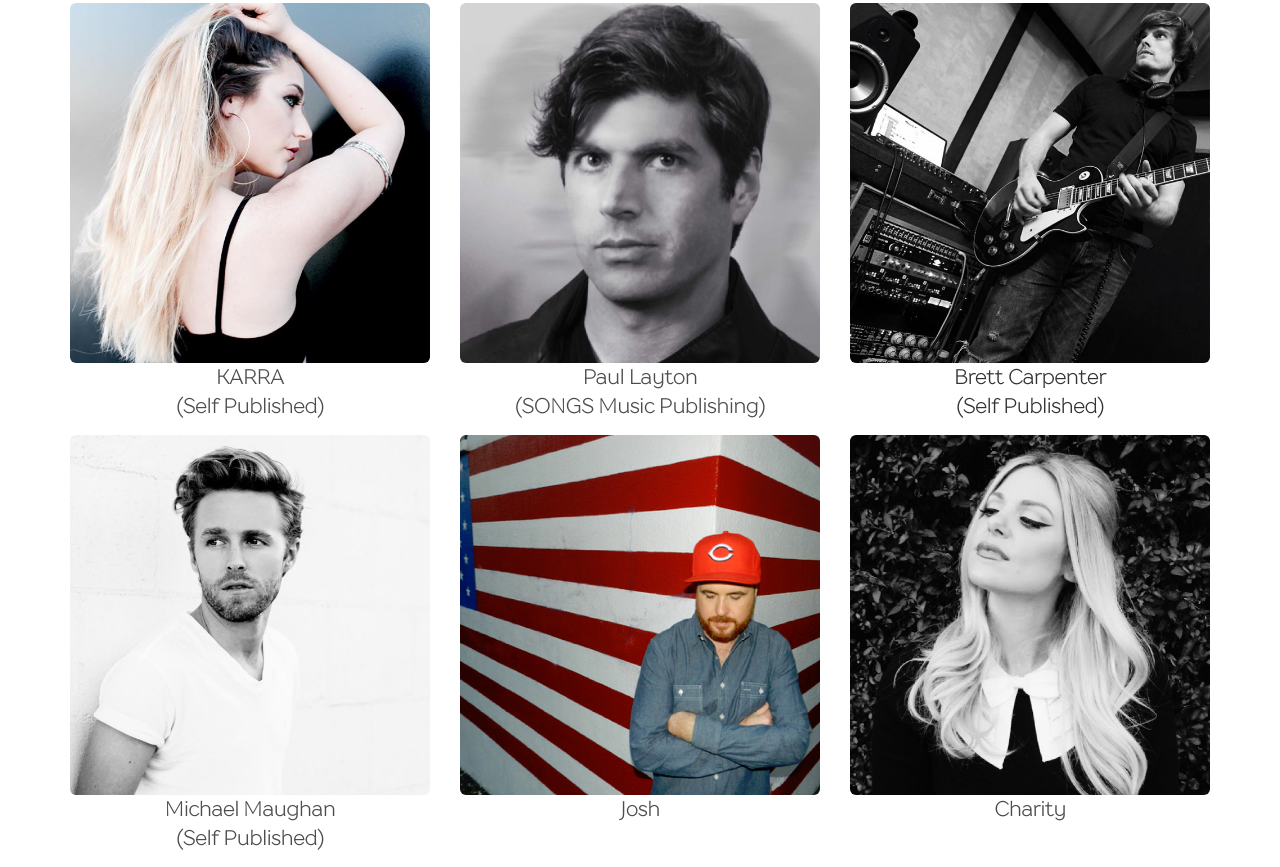
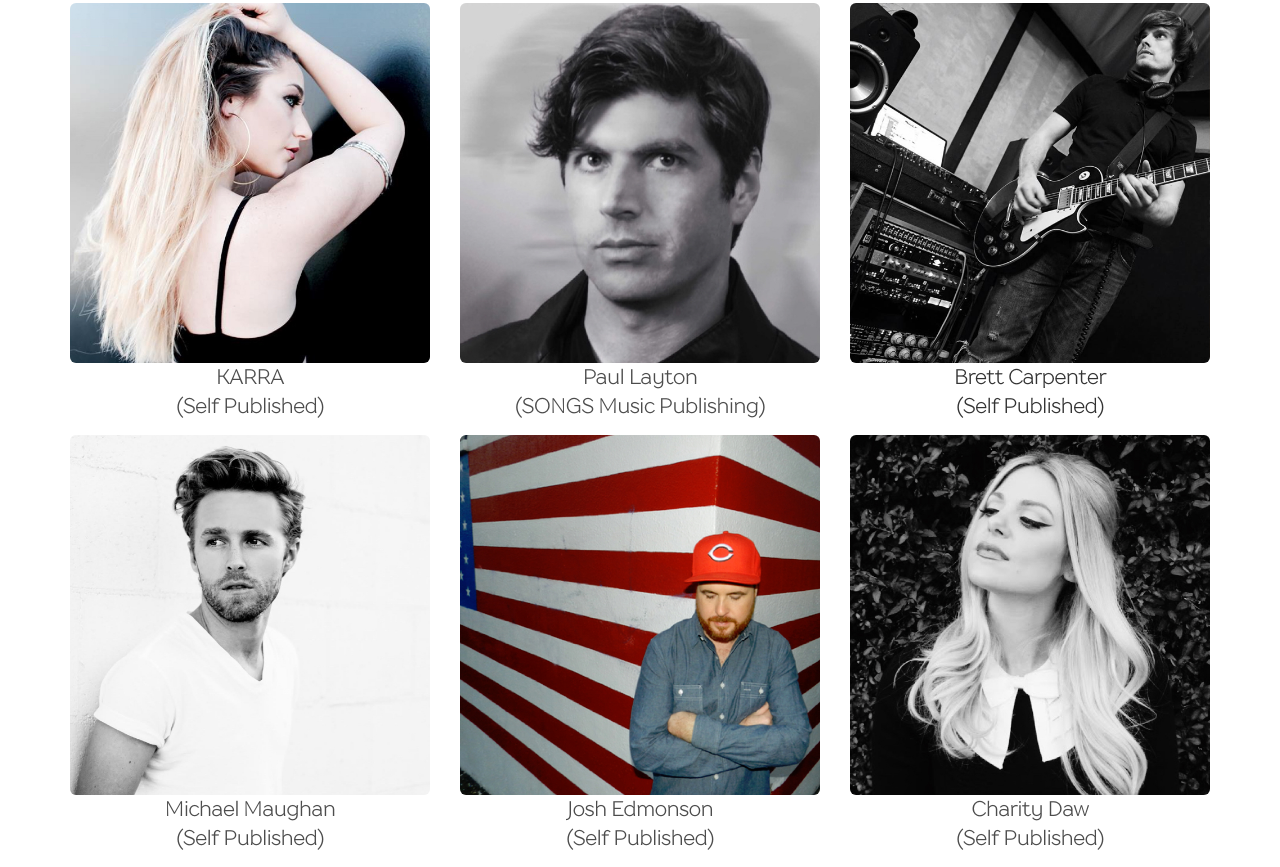
Before and after one commit to bcarpen6/bcarpen6.github.io, a plain HTML site: page clients.html in a window 1280 px wide. Shown: the part 1152-2019 px from the top of the page. Drawn offline with nearby package versions, Linux system fonts and the light colour scheme.

Commit message:
last name update

```diff
--- a/clients.html
+++ b/clients.html
@@ -126,13 +126,13 @@ h2 {
     <figure class="col-md-4 figure">
       <a target="_blank" href="http://joshandcharitysongs.com">
         <img src="/images/writers/josh.jpg"  class="figure-img img-fluid img-rounded img-responsive" />
-        <figcaption class="figure-caption text-xs-right">Josh</figcaption>
+        <figcaption class="figure-caption text-xs-right">Josh Edmonson<br/> (Self Published)</figcaption>
       </a>
     </figure>
     <figure class="col-md-4 figure">
       <a target="_blank" href="http://joshandcharitysongs.com">
         <img src="/images/writers/charity.jpg"  class="figure-img img-fluid img-rounded img-responsive" />
-        <figcaption class="figure-caption text-xs-right">Charity</figcaption>
+        <figcaption class="figure-caption text-xs-right">Charity Daw<br/> (Self Published)</figcaption>
       </a>
     </figure>
   </div>
```
